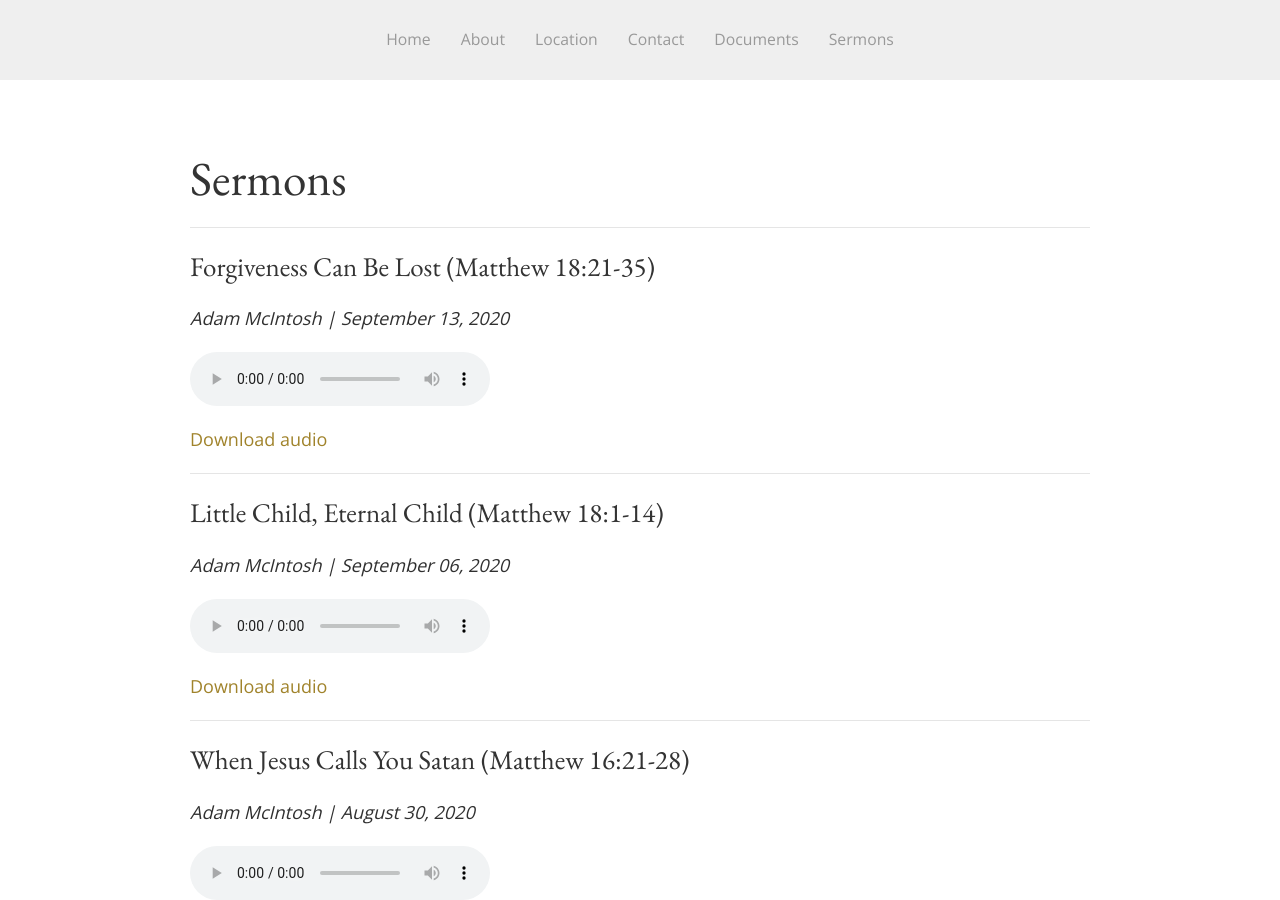
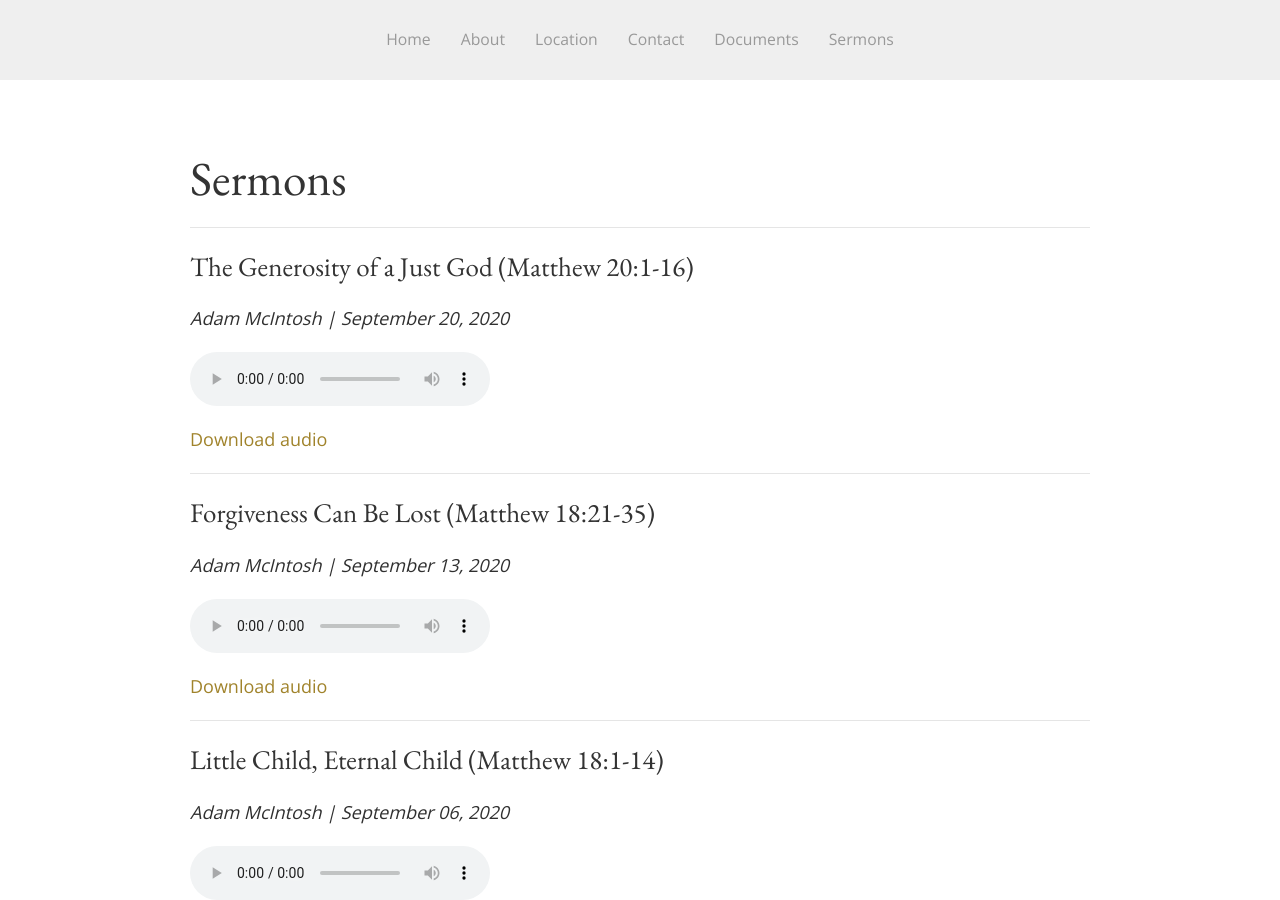
Before and after one commit to SaintDavidsChurch/website, a Jekyll site: the page built from sermons.html, in a window 1280 px wide and 900 px high. Built offline with Jekyll 4.4.1, drawn with Linux system fonts in a browser that asks for light colours.

Commit message:
Updated by InferCMS

```diff
--- a/_data/sermons.yml
+++ b/_data/sermons.yml
@@ -158,3 +158,7 @@
   date: '2020-09-13'
   preacher: Adam McIntosh
   audio_file: https://saintdavids.church/assets/sermons/2020/September/Adam-McIntosh_September13-2020_Matt18.21-35.mp3
+- title: The Generosity of a Just God (Matthew 20:1-16)
+  date: '2020-09-20'
+  preacher: Adam McIntosh
+  audio_file: https://saintdavids.church/assets/sermons/2020/September/Adam-McIntosh_September20-2020_Matt20.1-16.mp3
```
